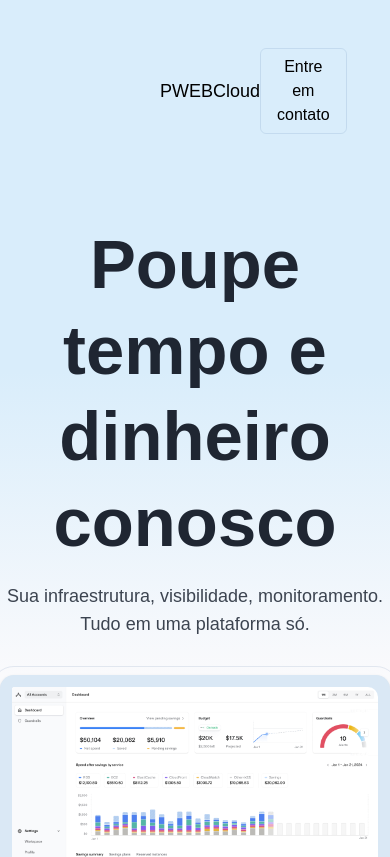
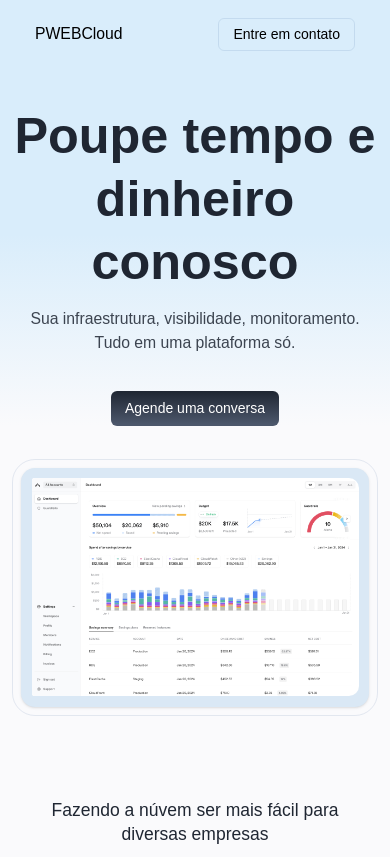
Before and after one commit to gepetojj/pweb-cloud, a plain HTML site: page index.html in a window 390 px wide. Shown: the top 857 px of the page. Drawn offline with nearby package versions, Linux system fonts and the light colour scheme; a web font is replaced by a local one.

Commit message:
corrige problemas de responsividade

```diff
--- a/index.html
+++ b/index.html
@@ -8,8 +8,9 @@
 		<link rel="stylesheet" href="./static/index.css" />
 	</head>
 	<body class="bg-[#FAFAFC]">
-		<main class="flex flex-col gap-10 w-full h-[80svh] bg-gradient-to-b from-[#D9EDFB] from-55% to-[#FAFAFC]">
-			<header class="flex justify-between items-center w-full px-[10rem] py-[3rem]">
+		<main
+			class="flex flex-col gap-10 w-full md:h-[80svh] bg-gradient-to-b from-[#D9EDFB] from-55% to-[#FAFAFC] mb-12 md:mb-0">
+			<header class="flex justify-between items-center w-full px-10 lg:px-[10rem] py-5 lg:py-[3rem]">
 				<span class="font-medium text-lg">PWEBCloud</span>
 				<button
 					type="button"
@@ -17,9 +18,10 @@
 					Entre em contato
 				</button>
 			</header>
-			<section class="flex flex-col gap-10 items-center w-full h-full">
+
+			<section class="flex flex-col gap-10 items-center w-full h-full px-4">
 				<div class="flex flex-col gap-4 leading-tight">
-					<h1 class="text-center font-bold text-[4.3rem] text-[#1F2632]">
+					<h1 class="text-center font-bold text-[3.6rem] lg:text-[4.3rem] text-[#1F2632]">
 						Poupe tempo e <br />dinheiro conosco
 					</h1>
 					<h2 class="text-center font-medium text-lg text-[#3C4450]">
@@ -34,7 +36,7 @@
 			</section>
 		</main>
 
-		<section class="flex flex-col items-center w-full gap-[4rem]">
+		<section class="flex flex-col items-center w-full gap-[4rem] px-6">
 			<div
 				class="flex justify-center items-center w-fit p-3 rounded-[14px] bg-[#DAE8F5] outline outline-1 outline-offset-8 outline-[#0e3f7e1a] shadow">
 				<div class="bg-white rounded-[10px]">
@@ -54,8 +56,8 @@
 		</section>
 
 		<section
-			class="flex flex-col justify-center items-center mt-24 mx-[10px] py-[5rem] gap-12 bg-[#090B16] text-white rounded-[12px]">
-			<div class="text-center">
+			class="flex flex-col justify-center items-center mt-24 mx-[10px] py-[5rem] px-6 gap-12 bg-[#090B16] text-white rounded-[12px]">
+			<div class="flex flex-col text-center gap-3 md:gap-0">
 				<h2 class="font-bold text-[2.4rem]">Começe a economizar no primeiro minuto</h2>
 				<h3 class="text-lg text-[#9BA4B3]">Marque uma chamada com um de nossos especialistas</h3>
 			</div>
--- a/static/index.css
+++ b/static/index.css
@@ -7,3 +7,15 @@ body {
 button {
 	user-select: none;
 }
+
+@media (max-width: 640px) {
+	html {
+		font-size: 14px;
+	}
+}
+
+@media (min-width: 641px) {
+	html {
+		font-size: 16px;
+	}
+}
```
